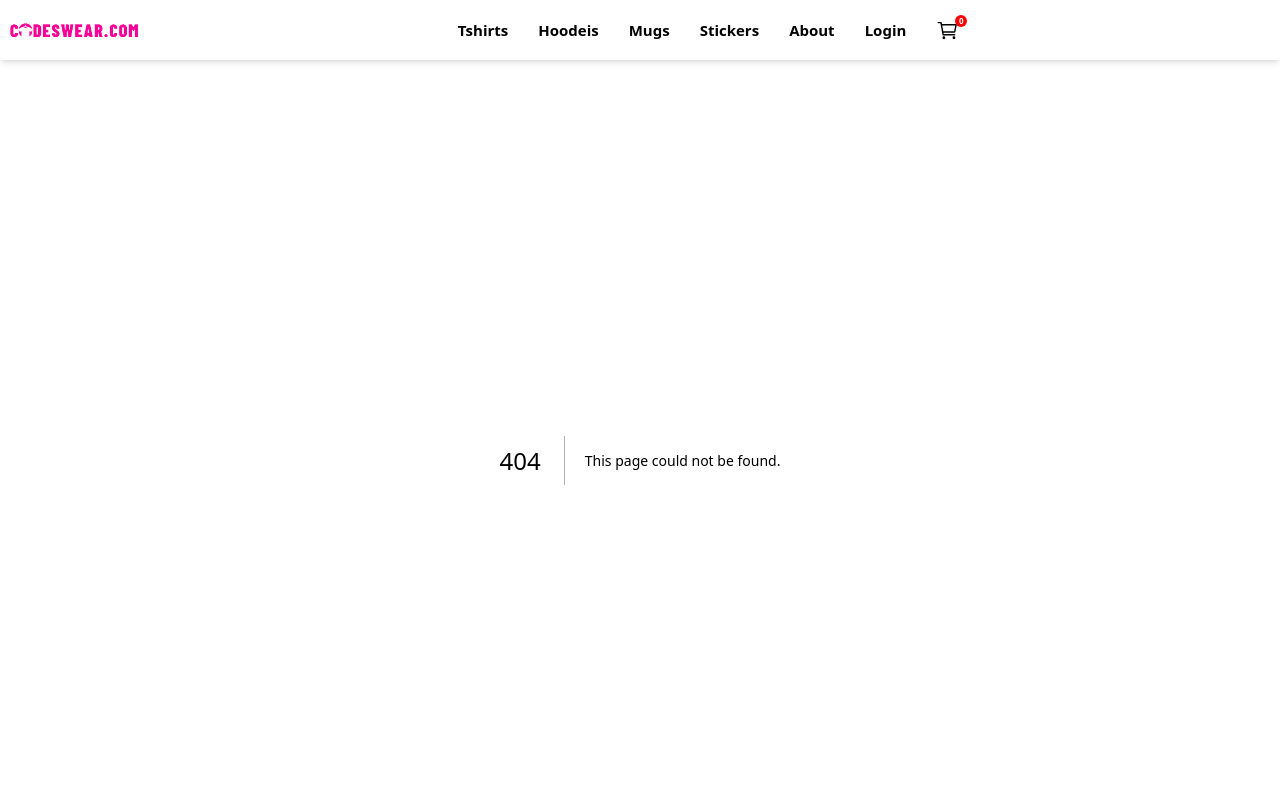
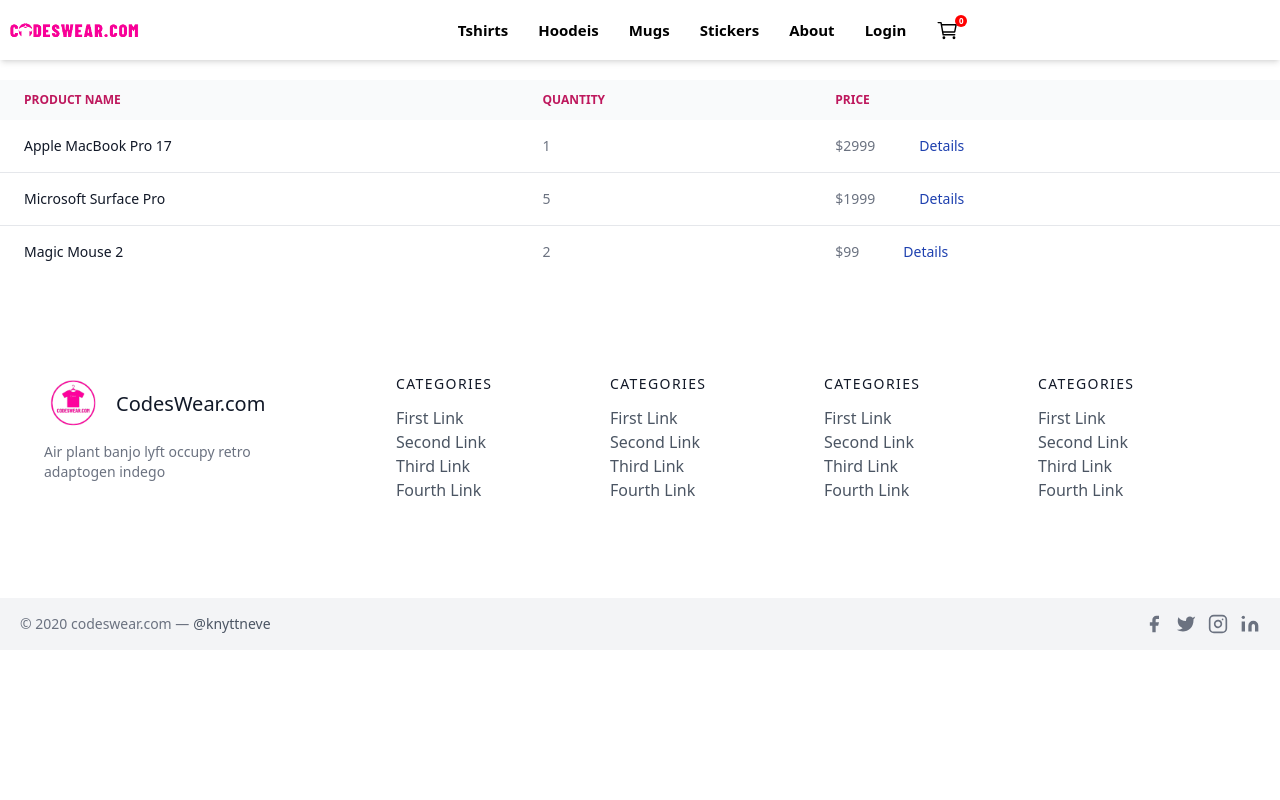
Before and after one commit to IqbalHossen18/codesWear.com, a Next.js app: page /orders in a window 1280 px wide. Before the commit this address had no page. Shown: the top 800 px of the page. Built offline with nearby package versions, Linux system fonts and the light colour scheme.

Commit message:
last commit

```diff
--- a/src/components/Navbar.js
+++ b/src/components/Navbar.js
@@ -34,7 +34,7 @@
                 <div onMouseOver={()=>{setuserdrop(true)}} onMouseLeave={()=>{setuserdrop(false)}}  className="userinfo flex">
                     {user.value&& <div className="user"><FaUserCircle onMouseOver={()=>{setuserdrop(true)}} onMouseLeave={()=>{setuserdrop(false)}}  className='text-3xl'/>
                        {userdrop && <ul onMouseOver={()=>{setuserdrop(true)}} onMouseLeave={()=>{setuserdrop(false)}} className='shadow-md'>
-                         <Link href={'/order'}><li>My Order</li></Link>
+                         <Link href={'/orders'}><li>My Order</li></Link>
                          <Link href={'/myaccount'}><li>My Account</li></Link>
                          <Link href={'/contact'}><li>Contact</li></Link>
                          <li onClick={()=>{
--- a/src/pages/checkout.js
+++ b/src/pages/checkout.js
@@ -25,9 +25,13 @@
              <label htmlFor="mobile" className="leading-7 text-sm text-gray-600">Mobile</label>
               <input type="phone" id="mobile" name="mobile" className="w-full bg-white rounded border border-gray-300 focus:border-pink-500 focus:ring-2 focus:ring-indigo-200 text-base outline-none text-gray-700 py-1 px-3 leading-8 transition-colors duration-200 ease-in-out" />
              </div>
+             <div>
+             <label htmlFor="address" className="leading-7 text-sm text-gray-600">Address</label>
+              <input type="text" id="address" name="address" className="w-full bg-white rounded border border-gray-300 focus:border-pink-500 focus:ring-2 focus:ring-indigo-200 text-base outline-none text-gray-700 py-1 px-3 leading-8 transition-colors duration-200 ease-in-out" />
+             </div>
             </div>
               </div>
-            <div className="addressbox mt-5">
+            {/* <div className="addressbox mt-5">
             <h2 className='text-gray-900 text-lg mb-1 font-medium title-font'>Address</h2>
              <div className=" mb-4 flex flex-col">
               <div>
@@ -43,7 +47,7 @@
               <input type="text" id="village" name="village" className="w-full bg-white rounded border border-gray-300 focus:border-pink-500 focus:ring-2 focus:ring-indigo-200 text-base outline-none text-gray-700 py-1 px-3 leading-8 transition-colors duration-200 ease-in-out" />
              </div>
             </div>
-            </div>
+            </div> */}
             <hr className='my-4 border-t-8 border-pink-500'/>
           </form>
 
@@ -85,7 +89,6 @@
                             </Link>
                             <p className="text-xs text-gray-500 mt-3">Check your delivery details before continue</p>
                         </div>
-
                     </div>
 
                 </div>
--- a/src/pages/order.js
+++ b/src/pages/order.js
@@ -9,7 +9,7 @@
           <div className="lg:w-4/5 mx-auto flex flex-wrap">
             <div className="lg:w-1/2 w-full lg:pr-10 lg:py-6 mb-6 lg:mb-0">
               <p>codeswear.com</p>
-              <h1 className="text-gray-900 text-3xl title-font font-medium mb-4">{`Your Order's`}</h1>
+              <h1 className="text-gray-900 text-3xl title-font font-medium mb-4">{`My Order's`}</h1>
               <div className="flex mb-4">
                 <a className="flex-grow border-b-2 py-2 text-xl md:font-semibold text-center px-1">Product Name</a>
                 <a className="flex-grow border-b-2 border-gray-300 py-2 text-xl md:font-semibold text-center px-1">Quantity</a>
--- /dev/null
+++ b/src/pages/orders.js
@@ -0,0 +1,72 @@
+import Link from 'next/link'
+import React from 'react'
+
+const Myorders = () => {
+    return (
+        <>
+
+
+            <div className="relative  overflow-x-auto mt-5">
+                <div>
+
+                </div>
+                <table className="w-full text-sm text-left rtl:text-right text-gray-500 dark:text-gray-400">
+                    <thead className="text-xs text-pink-700 uppercase bg-gray-50 dark:bg-gray-700 dark:text-gray-400">
+                        <tr>
+                            <th scope="col" className="px-6 py-3">
+                                Product name
+                            </th>
+                            <th scope="col" className="px-6 py-3">
+                                Quantity
+                            </th>
+                            <th scope="col" className="px-6 py-3">
+                                Price
+                            </th>
+                        </tr>
+                    </thead>
+                    <tbody>
+                       <tr className="bg-white border-b dark:bg-gray-800 dark:border-gray-700">
+                            <th scope="row" className="px-6 py-4 font-medium text-gray-900 whitespace-nowrap dark:text-white">
+                                Apple MacBook Pro 17
+                            </th>
+                            <td className="px-6 py-4">
+                                1
+                            </td>
+                            <td className="px-6 py-4">
+                                $2999
+                                <Link href={'/order'}><span className='pl-11 text-blue-800 cursor-pointer'>Details</span></Link>
+                            </td>
+                        </tr>
+                        <tr className="bg-white border-b dark:bg-gray-800 dark:border-gray-700">
+                            <th scope="row" className="px-6 py-4 font-medium text-gray-900 whitespace-nowrap dark:text-white">
+                                Microsoft Surface Pro
+                            </th>
+                            <td className="px-6 py-4">
+                                5
+                            </td>
+                            <td className="px-6 py-4">
+                                $1999
+                                <Link href={'/order'}><span className='pl-11 text-blue-800 cursor-pointer'>Details</span></Link>
+                            </td>
+                        </tr>
+                        <tr className="bg-white dark:bg-gray-800">
+                            <th scope="row" className="px-6 py-4 font-medium text-gray-900 whitespace-nowrap dark:text-white">
+                                Magic Mouse 2
+                            </th>
+                            <td className="px-6 py-4">
+                                2
+                            </td>
+                            <td className="px-6 py-4">
+                                $99
+                                <Link href={'/order'}><span className='pl-11 text-blue-800 cursor-pointer'>Details</span></Link>
+                            </td>
+                        </tr>
+                    </tbody>
+                </table>
+            </div>
+
+        </>
+    )
+}
+
+export default Myorders
```
